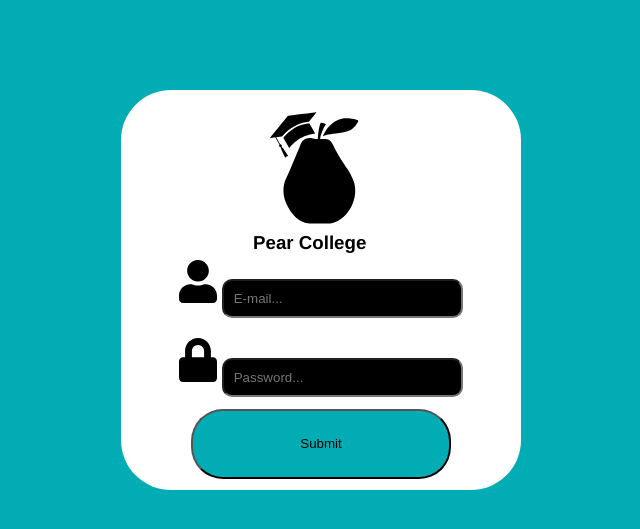
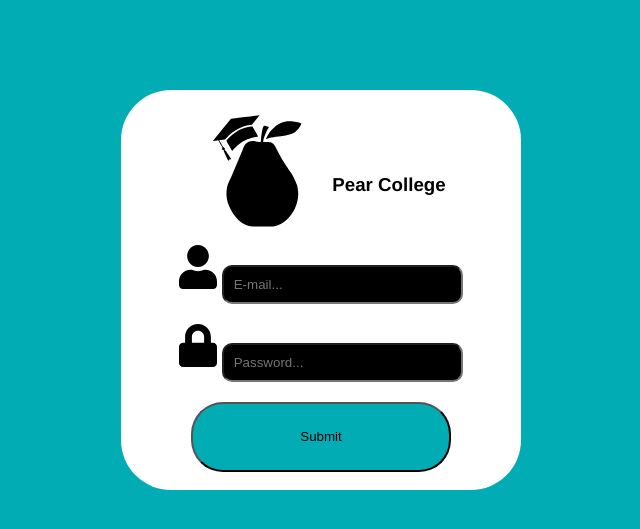
Before and after one commit to ronaldNederveen/PearCollege, a PHP site: page /login.php in a window 1280 px wide. Shown: the top 529 px of the page, without its empty margins (319-959 px from the left). Run offline with PHP 8.4, Linux system fonts and the light colour scheme.

Commit message:
float: left and margin-top added to loginText

```diff
--- a/assets/css/style.css
+++ b/assets/css/style.css
@@ -44,11 +44,13 @@
     }
 
     .loginHeader {
+        float: left;
         margin: auto;
     }
 
     .loginText {
-        margin: auto;
+        float: left;
+        margin-top: 75px;
     }
 
     .loginInput {
@@ -80,13 +82,6 @@
         width: 38px;
     }
 
-    #emailInput {
-        margin: 0 auto;
-        padding: 10px;
-        border-radius: 10px;
-        background-color: var(--clr-black);
-        color: #999999;
-    }
 
     .emailField {
         border: white solid 1px;
--- a/login.php
+++ b/login.php
@@ -8,8 +8,11 @@ include "header.php";
 
     <div class="login">
         <div class="loginHeader">
-            <img src="assets/img/PearCollege_logo.svg" alt="PearCollege Logo" id="loginLogo" style="float:right" padding300px;>
+
+            <img src="assets/img/PearCollege_logo.svg" alt="PearCollege Logo" id="loginLogo" style="float:left";>
+            <div class="loginText">
             <h3>Pear College</h3>
+        </div>
         </div>
 
         <div class="loginInput">
```
